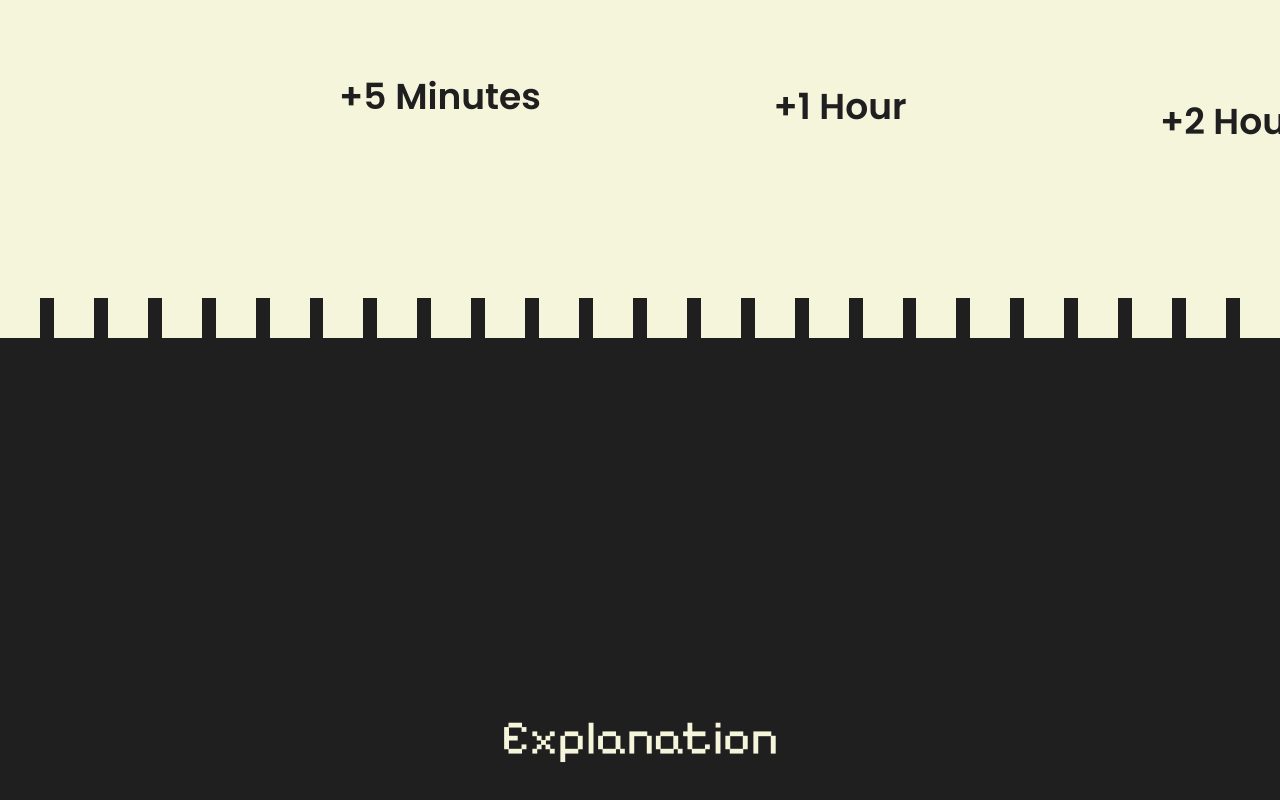
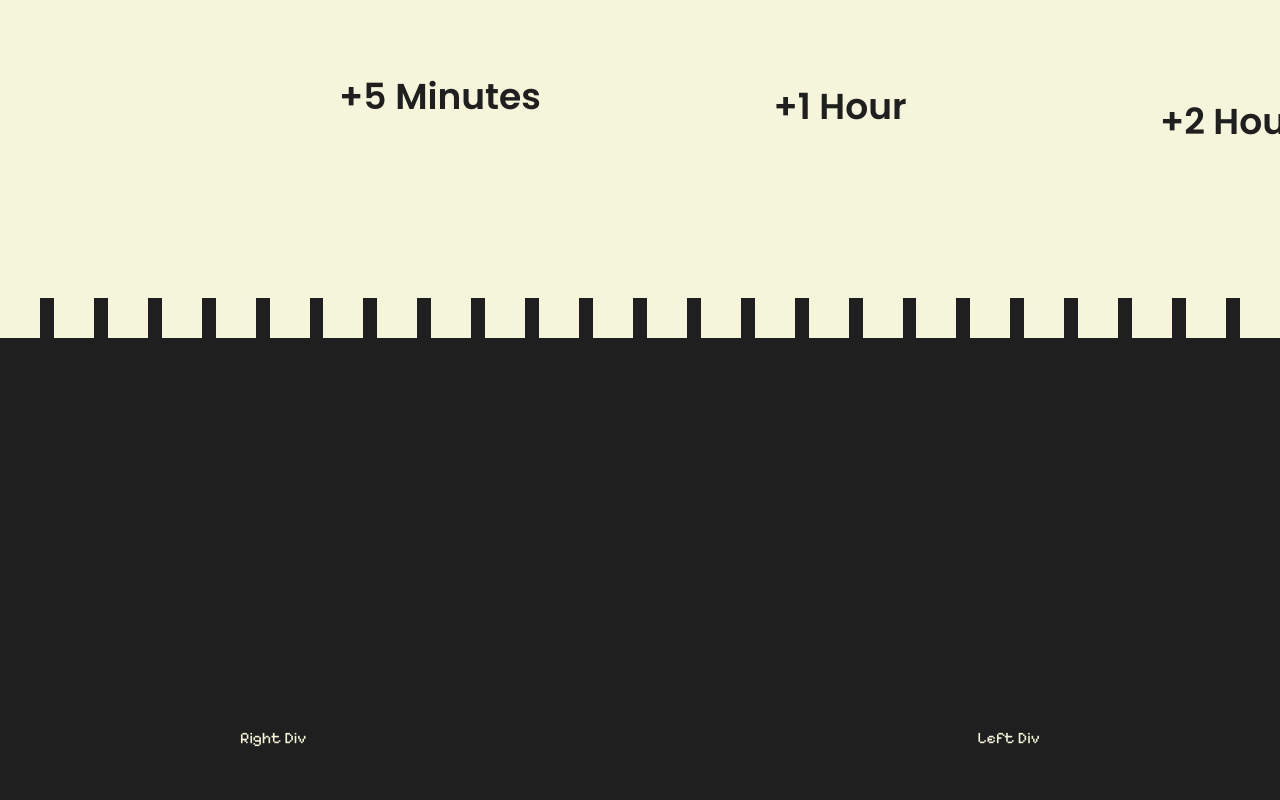
Before and after one commit to mahdi204/PlantsForPlansWebsite, a React (Vite) app: page / in a window 1280 px wide. Shown: the part 1306-2106 px from the top of the page. Built offline with nearby package versions, Linux system fonts and the light colour scheme; a web font is replaced by a local one.

Commit message:
explanation edit

```diff
--- a/src/Components/Explanation.jsx
+++ b/src/Components/Explanation.jsx
@@ -2,8 +2,9 @@ import React from 'react'
 
 const Explanation = () => {
     return (
-        <div className='flex ml-60 mr-60 items-center justify-center h-[100vh] bg-[#1f1f1f]]'>
-            <p className='text-5xl'>Explanation</p>
+        <div className='flex ml-60 mr-60 items-center justify-between h-[100vh] bg-[#1f1f1f]]'>
+            <div><p>Right Div</p></div>
+            <div><p>Left Div</p></div>
         </div>
     )
 }
```
